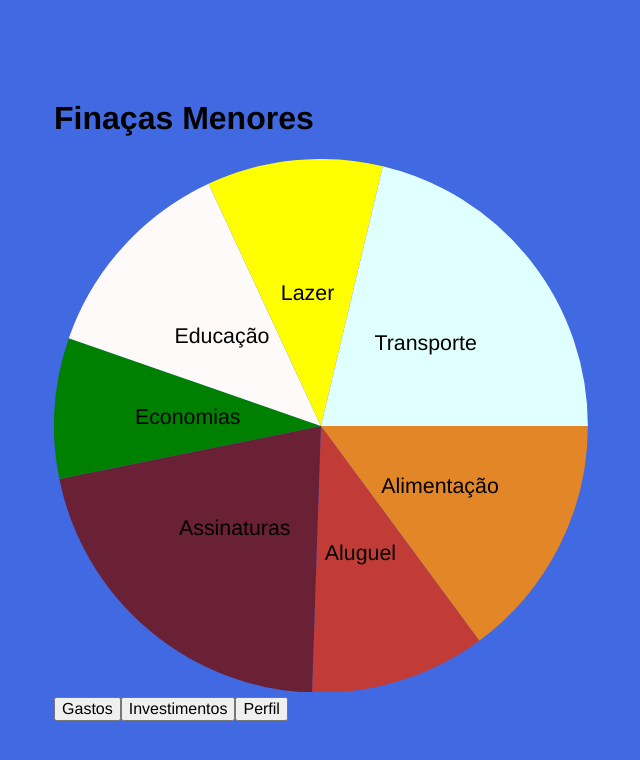
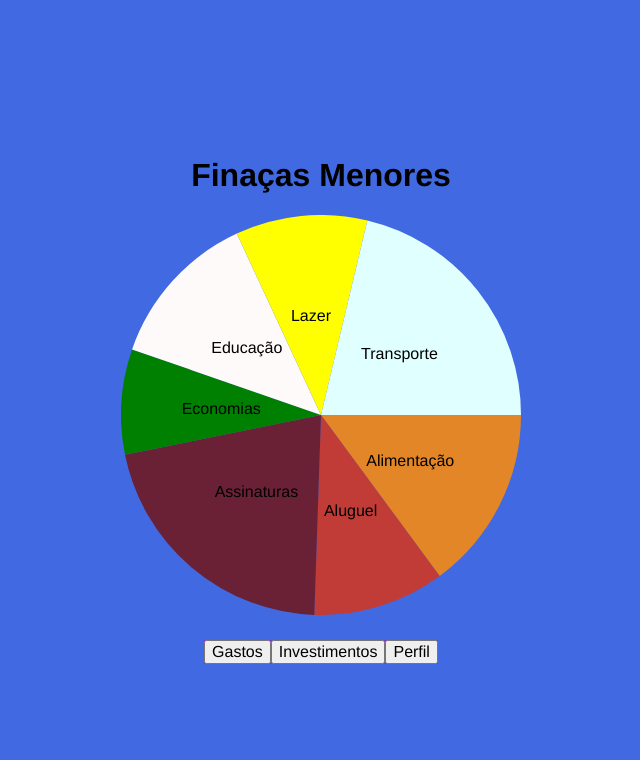
Before and after one commit to yaghomattos/Organize-Se, a React (Create React App) app in the folder frontend/: page /minors in a window 1280 px wide. Shown: the top 760 px of the page, without its empty margins (319-959 px from the left). Built offline with nearby package versions, Linux system fonts and the light colour scheme.

Commit message:
edit minors and outlays

```diff
--- a/frontend/src/pages/Minors-Finance/index.js
+++ b/frontend/src/pages/Minors-Finance/index.js
@@ -6,8 +6,8 @@ import './styles.css';
 
 function Minors() {
   return(
-    <div className="Minors-container">
-      <div className="">
+    <div className="minors-container">
+        <div className="grafico">
           <h1>Finaças Menores</h1>
           <PieChart id="grafico"
             label={({ dataEntry }) => dataEntry.title}
@@ -22,11 +22,19 @@ function Minors() {
               { title: 'Transporte', value: 10, color: '#E0FFFF' },
             ]}
           />
+        </div>
 
-        <Link to="/outlays"><button>Gastos</button></Link>
-        <Link to="/calc"><button>Investimentos</button></Link>
-        <Link to="/perfil"><button>Perfil</button></Link>
 
+        <div className="minors-buttons">
+          <Link to="/outlays">
+            <button>Gastos</button>
+          </Link>
+          <Link to="/calc">
+            <button>Investimentos</button>
+          </Link>
+          <Link to="/perfil">
+            <button>Perfil</button>
+          </Link>
         </div>
     </div>
   );
--- a/frontend/src/pages/Minors-Finance/styles.css
+++ b/frontend/src/pages/Minors-Finance/styles.css
@@ -0,0 +1,21 @@
+.minors-container {
+  display: flex;
+  flex-direction: column;
+  align-items: center;
+  justify-content: center;
+}
+
+.minors-container h1 {
+  text-align: center;
+}
+
+.grafico {
+  width: 400px;
+}
+
+.minors-buttons {
+  background-color: blueviolet;
+  display: flex;
+  justify-content: space-evenly;
+  margin-top: 20px;
+}
--- a/frontend/src/pages/Outlays/index.js
+++ b/frontend/src/pages/Outlays/index.js
@@ -55,7 +55,7 @@ function Outlays() {
         </ul>
       </div>
 
-      <div className="teste">
+      <div className="links">
         <Link to="/prompt editar salario">
           <button>Alterar salário</button>
         </Link>
--- a/frontend/src/pages/Outlays/styles.css
+++ b/frontend/src/pages/Outlays/styles.css
@@ -13,7 +13,7 @@
   border-radius: 15px;
 }
 
-.teste {
+.links {
   display: flex;
   justify-content: space-evenly;
   width: 600px;
@@ -21,10 +21,30 @@
 }
 
 .listaGastos{
-  column-count: 2;
+  display: grid;
+  grid-template-columns: repeat(2, 1fr);
+  grid-gap: 20px;
+  list-style: none;
+  padding: 0 20px;
+}
+
+.listaGastos li {
+  background-color: rgb(245, 245, 245);
+  border-radius: 5px;
+}
+
+.listaGastos strong,
+.listaGastos p {
+  margin-left: 10px;
 }
 
 .buttonExcluir{
+  display: flex;
+  position: relative;
+  bottom: 190px;
+  left: 210px;
+  padding: 2px;
   height: 18px;
   font-size: 13px;
+  align-items: center;
 }
```
Lines whose indentation alone changed are shown as unchanged.
